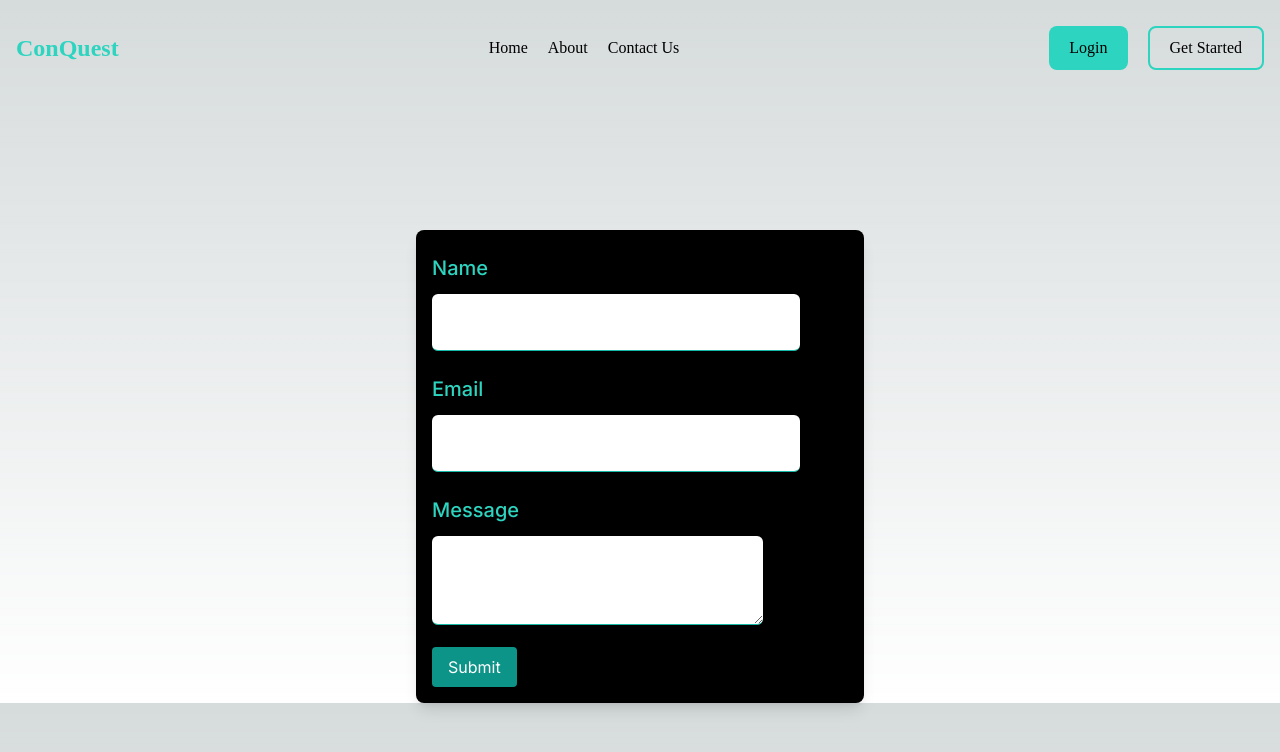
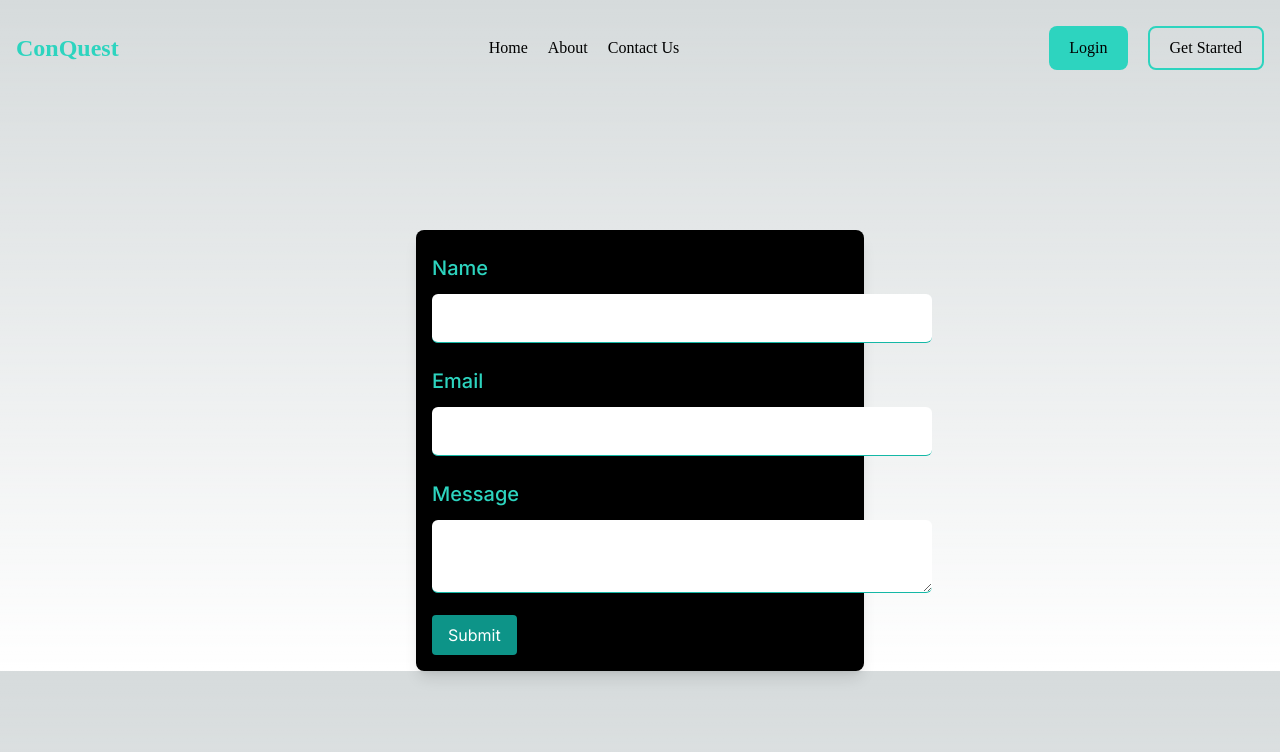
Before and after one commit to divy-vinayak/conquest, a Next.js app in the folder frontend/: page /contact in a window 1280 px wide. Shown: the top 752 px of the page. Built offline with nearby package versions, Linux system fonts and the light colour scheme.

Commit message:
contact page form modified

```diff
--- a/frontend/src/components/ContactUsForm.tsx
+++ b/frontend/src/components/ContactUsForm.tsx
@@ -41,7 +41,7 @@ export default function ContactUsForm() {
                         name="name"
                         value={formData.name}
                         onChange={handleChange}
-                        className="mt-1 p-2 rounded-md text-teal-400 bg-white text-2xl border-b py-3 border-teal-500 outline-none"
+                        className="mt-1 p-2 rounded-md bg-white border-b py-3 border-teal-500 outline-none w-[500px]"
                         required
                     />
                 </div>
@@ -53,7 +53,7 @@ export default function ContactUsForm() {
                         name="email"
                         value={formData.email}
                         onChange={handleChange}
-                        className="mt-1 p-2 rounded-md text-teal-400 bg-white text-2xl border-b py-3 border-teal-500 outline-none"
+                        className="mt-1 p-2 rounded-md bg-white border-b py-3 border-teal-500 outline-none w-[500px]"
                         required
                     />
                 </div>
@@ -64,7 +64,7 @@ export default function ContactUsForm() {
                         name="message"
                         value={formData.message}
                         onChange={handleChange}
-                        className="mt-1 p-2 rounded-md text-teal-400 bg-white text-2xl border-b py-3 border-teal-500 outline-none"
+                        className="mt-1 p-2 rounded-md bg-white border-b py-3 border-teal-500 outline-none w-[500px]"
                         required
                     />
                 </div>
```
